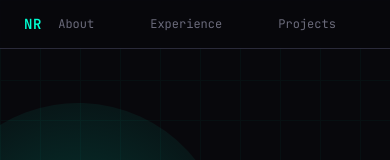
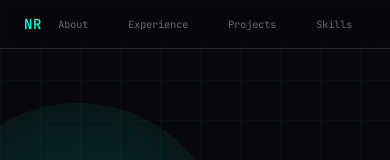
Before and after one commit to nramabad/portfolio, a React (Vite) app: page / in a window 390 px wide. Shown: the top 160 px of the page. Built offline with nearby package versions, Linux system fonts and the light colour scheme.

Commit message:
Fix navbar overflow on mobile: shrink gap and font size

```diff
--- a/src/App.tsx
+++ b/src/App.tsx
@@ -126,7 +126,7 @@ export default function App() {
       <header className="fixed top-0 left-0 right-0 z-50 backdrop-blur-sm" style={{ background: 'rgba(8,8,12,0.85)', borderBottom: '1px solid #2a2a3a' }}>
         <nav className="max-w-4xl mx-auto px-6 h-12 flex items-center justify-between">
           <a href="#hero" className="font-mono text-sm font-bold tracking-wider transition-opacity" style={{ color: '#00ffd2', opacity: activeSection === 'hero' ? 1 : 0.5 }}>NR</a>
-          <ul className="flex gap-6 font-mono text-xs">
+          <ul className="flex gap-2 sm:gap-6 font-mono text-[10px] sm:text-xs">
             {[
               { id: 'about', label: 'About' },
               { id: 'experience', label: 'Experience' },
```
